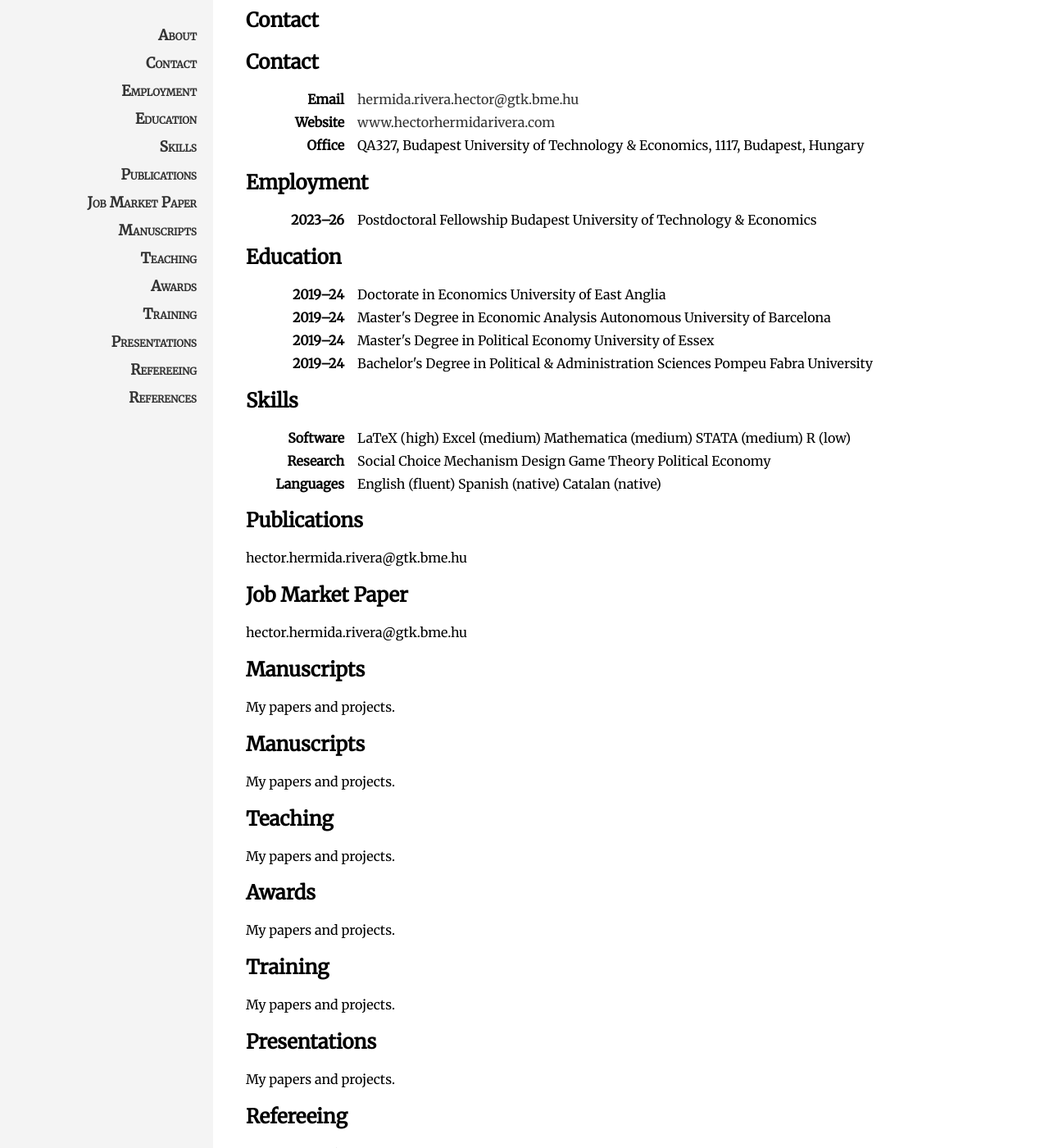
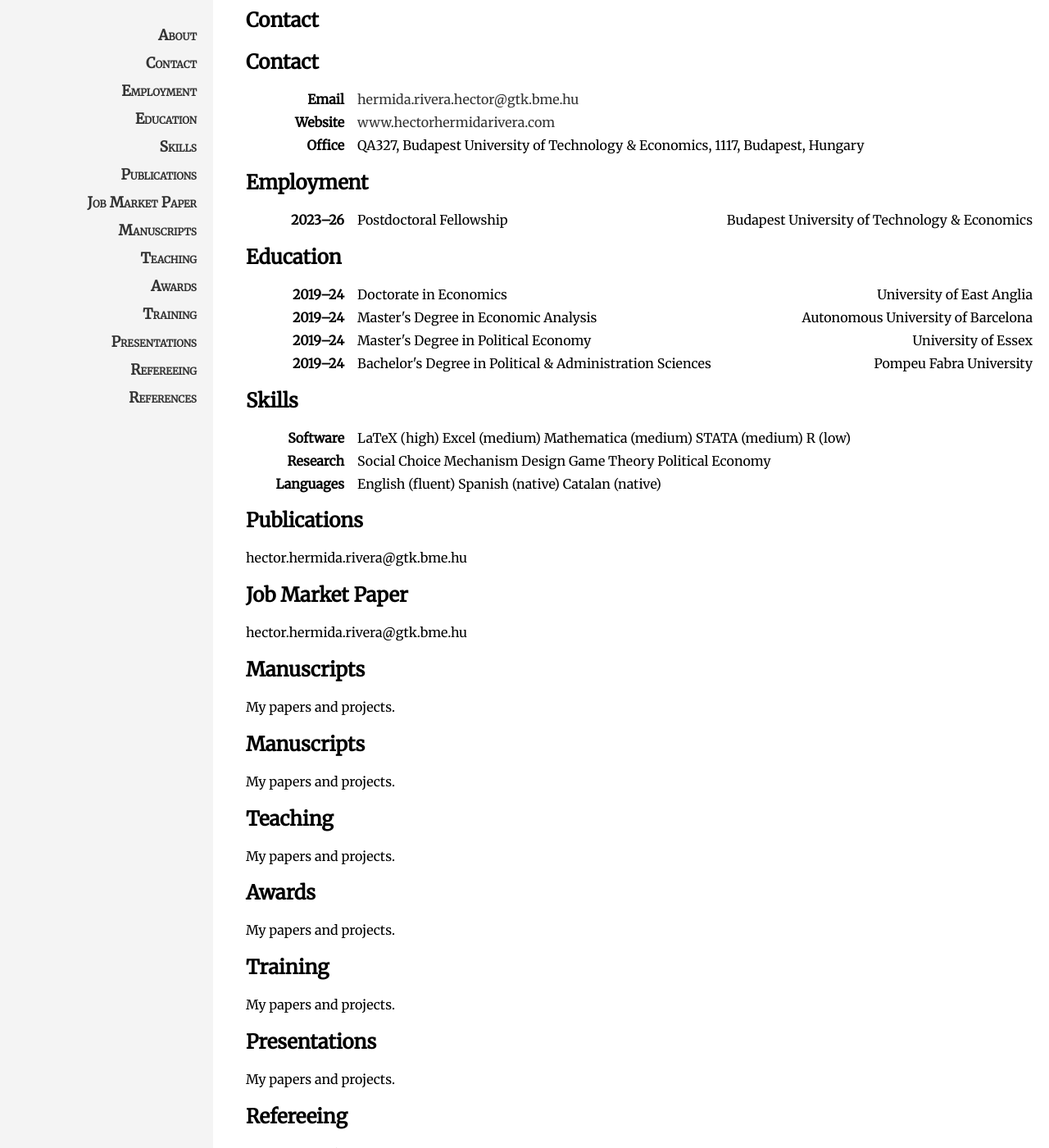
Before and after one commit to HectorHermidaRivera/hectorhermidarivera.github.io, a Jekyll site: the page built from index.md, in a window 1280 px wide and 1400 px high, scrolled down 353 px. Shown: the whole window at 82% size. Built offline with Jekyll 4.4.1, drawn with Linux system fonts in a browser that asks for light colours.

Commit message:
Add fill-line class for flexible layout

```diff
--- a/assets/css/style.css
+++ b/assets/css/style.css
@@ -71,3 +71,12 @@ body {
 .line span {
   white-space: nowrap;
 }
+
+.fill-line {
+  display: flex;
+  justify-content: space-between; /* creates the “\hfill” effect */
+}
+
+.fill-line span {
+  white-space: nowrap;
+}
```
